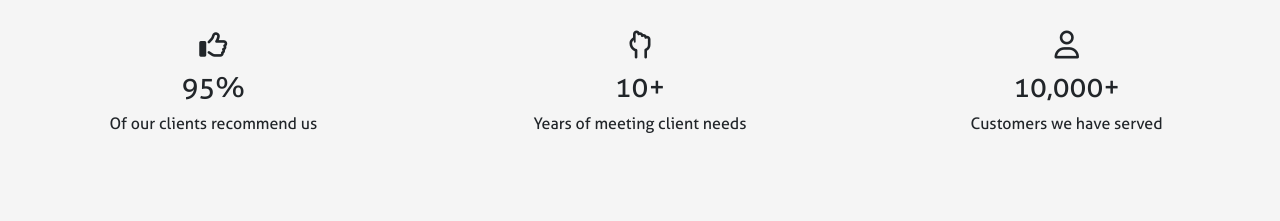
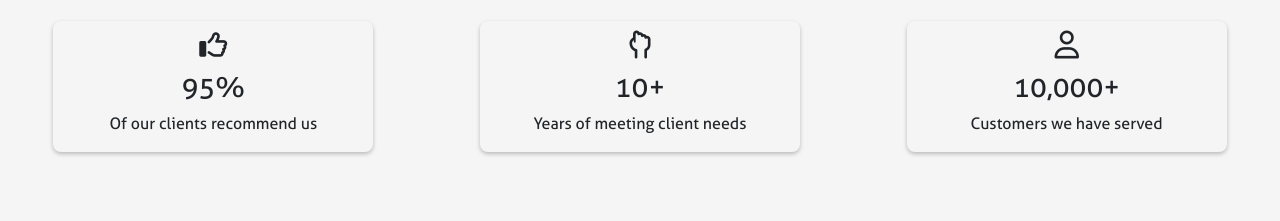
Before and after one commit to jilosius/welabel_site, a website with bundled scripts: page index.html in a window 1280 px wide. Shown: the part 539-760 px from the top of the page. Built offline with nearby package versions, Linux system fonts and the light colour scheme.

Commit message:
added box shadow to the counters

```diff
--- a/css/style.css
+++ b/css/style.css
@@ -91,6 +91,9 @@ body {
   opacity: 1;
 }
 
+.counter-box {
+  box-shadow: 0px 2px 4px 0px rgba(0, 0, 0, 0.24);
+}
 
 
 
--- a/index.html
+++ b/index.html
@@ -57,20 +57,20 @@
         </div>
       </section>
 
-      <section class="mb-5">
+      <section id="counters" class="mb-5">
         <div class="container-fluid pt-4">
           <div class="row justify-content-around">
-            <div class="col-3 rounded-3 text-center pt-2">
+            <div class="col-3 rounded-3 text-center pt-2 counter-box">
               <h3><i class="fa-regular fa-thumbs-up"></i></h3>
               <h3 id="counter">0</h3>
               <p>Of our clients recommend us</p>
             </div>
-            <div class="col-3 rounded-3 text-center pt-2">
+            <div class="col-3 rounded-3 text-center pt-2 counter-box">
               <h3><i class="fa-regular fa-hand-back-fist"></i></h3>
               <h3 id="counter2">0</h3>
               <p>Years of meeting client needs</p>
             </div>
-            <div class="col-3 rounded-3 text-center pt-2">
+            <div class="col-3 rounded-3 text-center pt-2 counter-box">
               <h3><i class="fa-regular fa-user"></i></h3>
               <h3 id="counter3">0</h3>
               <p>Customers we have served</p>
```
